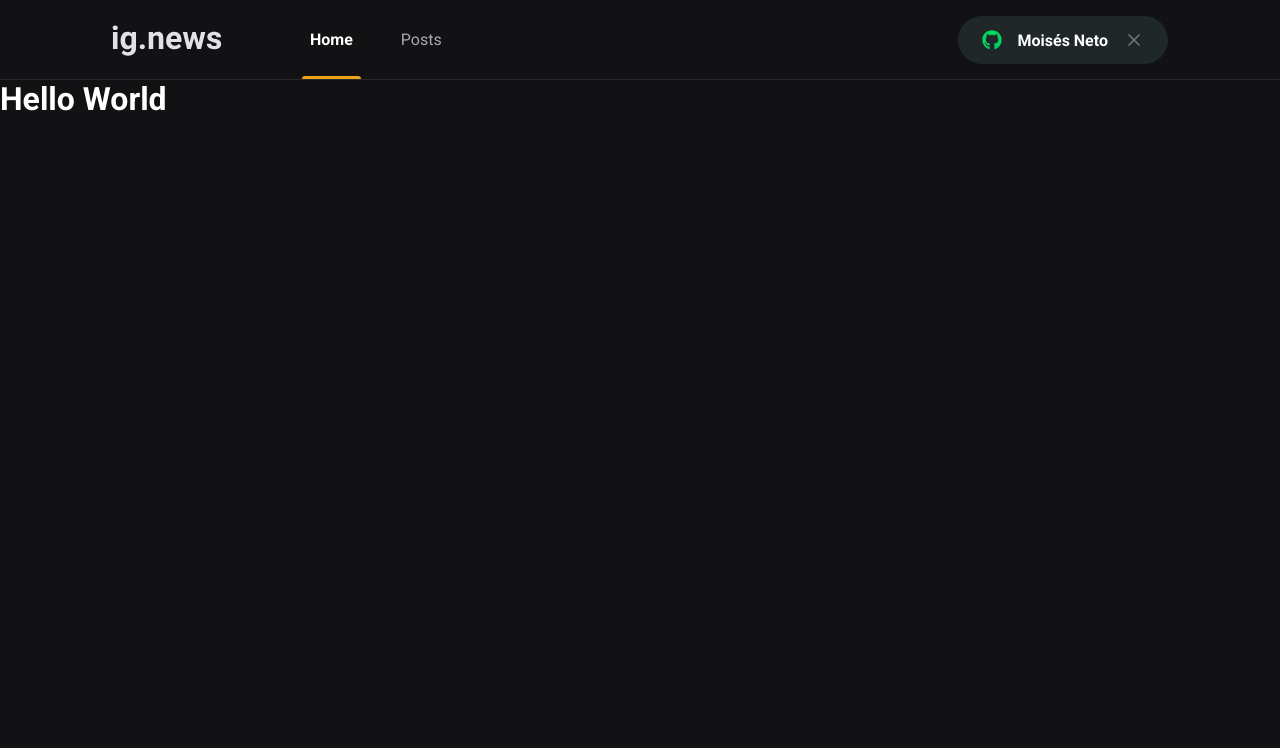
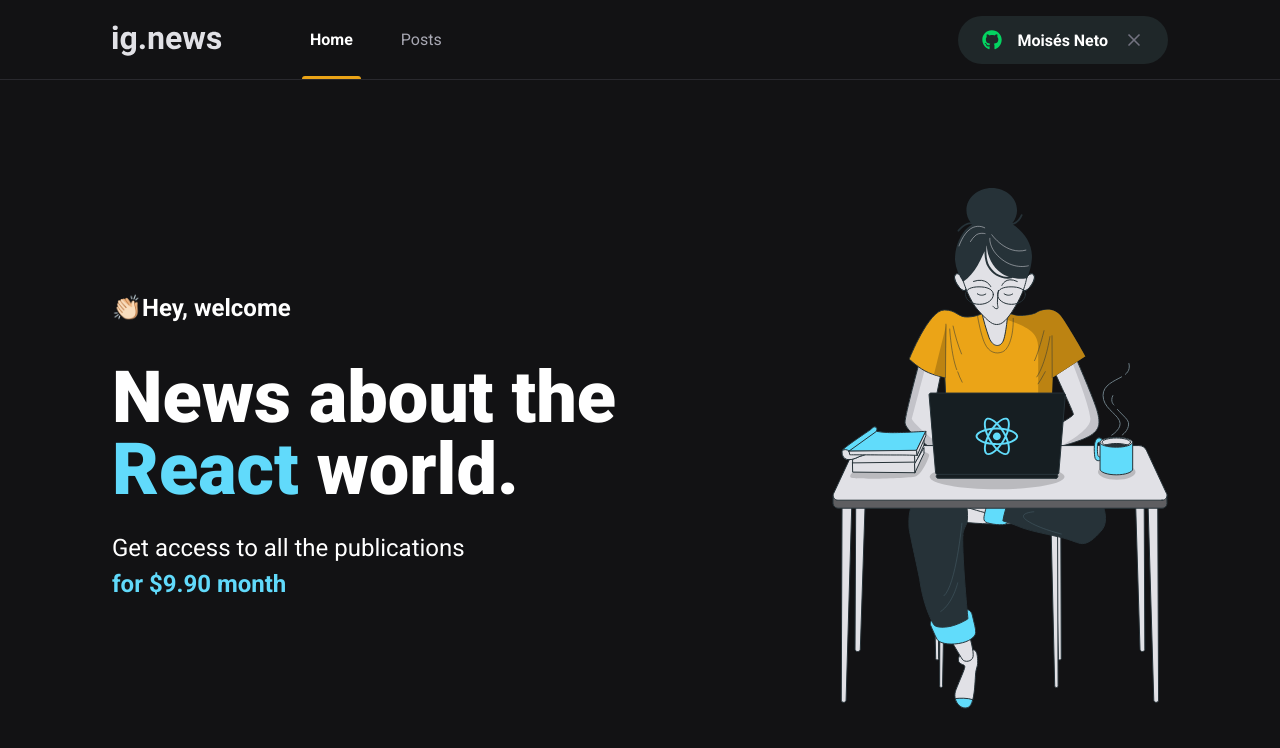
Before and after one commit to moisesnetouou/ignews, a Next.js app: page / in a window 1280 px wide. Shown: the top 748 px of the page. Built offline with nearby package versions, Linux system fonts and the light colour scheme.

Commit message:
feat: Home page created.

```diff
--- /dev/null
+++ b/src/pages/home.module.scss
@@ -0,0 +1,41 @@
+.contentContainer {
+  max-width: 1120px;
+  margin: 0 auto;
+  padding: 0 2rem;
+  height: calc(100vh - 4rem);
+
+  display: flex;
+  align-items: center;
+  justify-content: space-between;
+}
+
+.hero {
+  max-width: 600px;
+
+  > span {
+    font-size: 1.5rem;
+    font-weight: bold;
+  }
+
+  h1 {
+    font-size: 4.5rem;
+    line-height: 4.5rem;
+    font-weight: 900;
+    margin-top: 2.5rem;
+
+    span {
+      color: var(--cyan-500);
+    }
+  }
+
+  p {
+    font-size: 1.5rem;
+    line-height: 2.25rem;
+    margin-top: 1.5rem;
+
+    span {
+      color: var(--cyan-500);
+      font-weight: bold;
+    }
+  }
+}
--- a/src/pages/index.tsx
+++ b/src/pages/index.tsx
@@ -1,10 +1,23 @@
 import Head from 'next/head';
+
+import styles from './home.module.scss';
 
 export default function Home() {
   return (
     <>
-      <Head><title>Início | ig.news</title></Head>
-      <h1>Hello <span>World</span></h1>
+      <Head><title>Home | ig.news</title></Head>
+      <main className={styles.contentContainer}>
+        <section className={styles.hero}>
+          <span>👏🏻Hey, welcome</span>
+          <h1>News about the <span>React</span> world.</h1>
+          <p>
+            Get access to all the publications <br />
+            <span>for $9.90 month</span>
+          </p>
+        </section>
+
+        <img src="/images/avatar.svg" alt="Girl Coding" />
+      </main>
     </>
   )
 }
```
